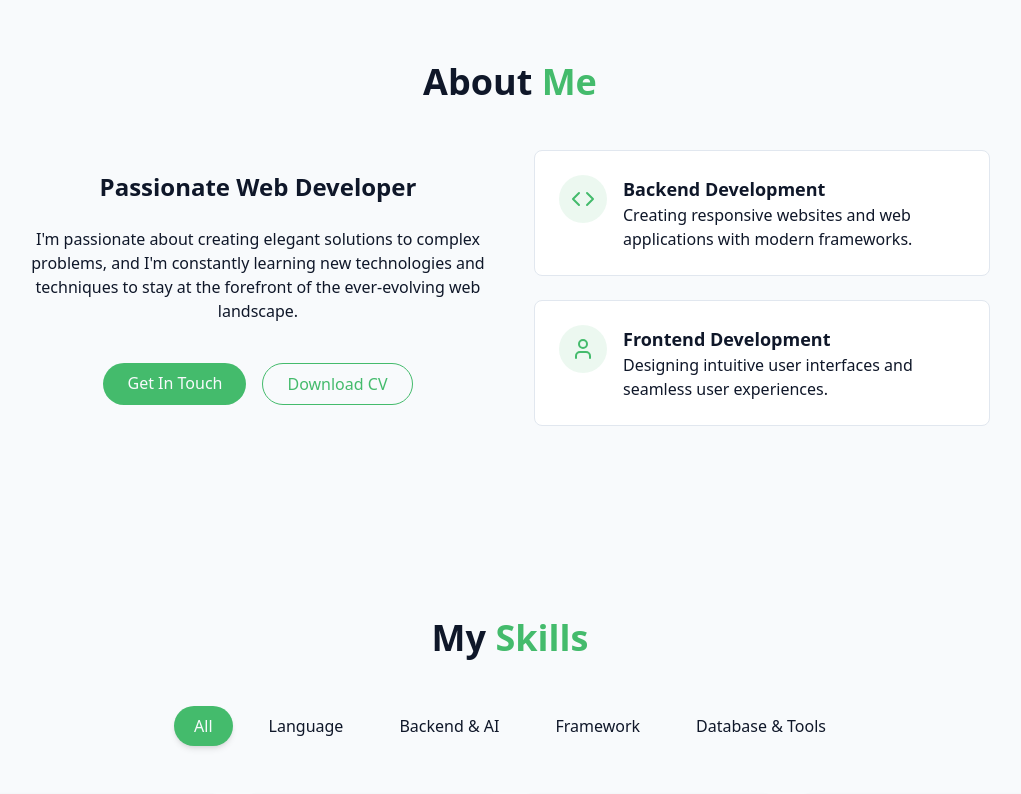
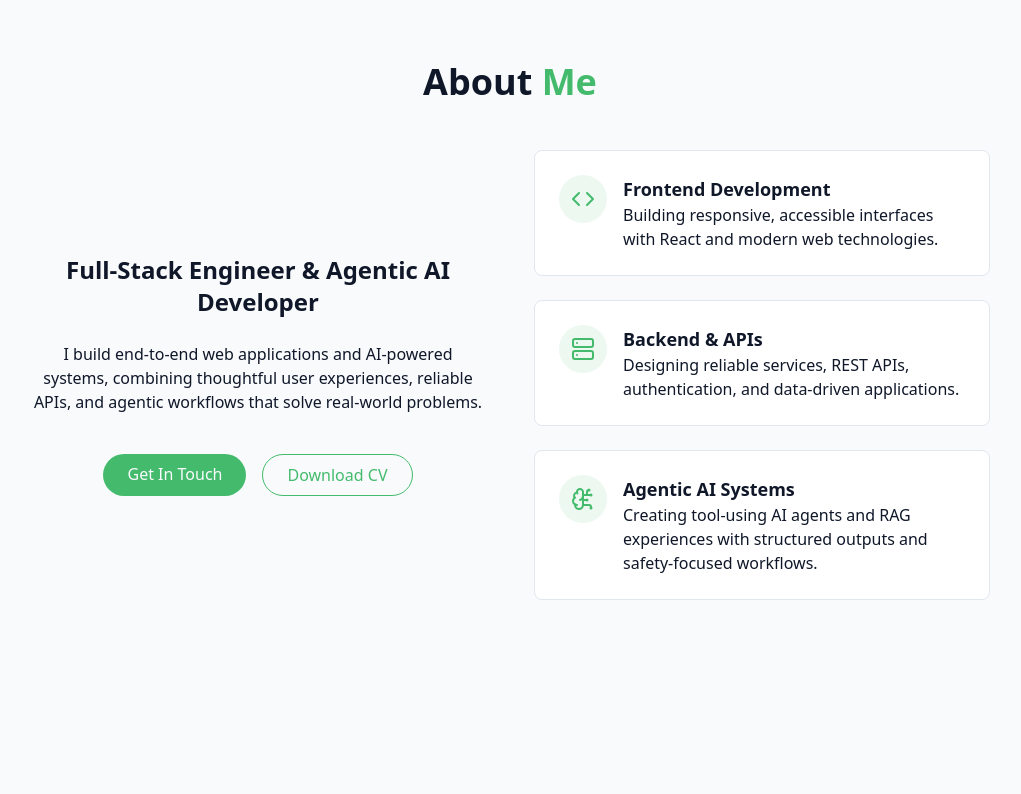
Before and after one commit to Kartikey-Gupta826/Portfolio, a React (Vite) app: page / in a window 1280 px wide. Shown: the part 834-1628 px from the top of the page, without its empty margins (130-1151 px from the left). Built offline with nearby package versions, Linux system fonts and the light colour scheme.

Commit message:
change content

```diff
--- a/src/components/AboutSection.jsx
+++ b/src/components/AboutSection.jsx
@@ -1,4 +1,4 @@
-import { Briefcase, Code, User } from "lucide-react";
+import { BrainCircuit, Code, Server } from "lucide-react";
 
 export const AboutSection = () => {
   return (
@@ -11,14 +11,13 @@ export const AboutSection = () => {
         <div className="grid grid-cols-1 md:grid-cols-2 gap-12 items-center">
           <div className="space-y-6">
             <h3 className="text-2xl font-semibold">
-              Passionate Web Developer
+              Full-Stack Engineer &amp; Agentic AI Developer
             </h3>
 
             <p className="text-muted-foreground">
-              I'm passionate about creating elegant solutions to complex
-              problems, and I'm constantly learning new technologies and
-              techniques to stay at the forefront of the ever-evolving web
-              landscape.
+              I build end-to-end web applications and AI-powered systems,
+              combining thoughtful user experiences, reliable APIs, and
+              agentic workflows that solve real-world problems.
             </p>
 
             <div className="flex flex-col sm:flex-row gap-4 pt-4 justify-center">
@@ -45,10 +44,10 @@ export const AboutSection = () => {
                   <Code className="h-6 w-6 text-primary" />
                 </div>
                 <div className="text-left">
-                  <h4 className="font-semibold text-lg"> Backend Development</h4>
+                  <h4 className="font-semibold text-lg">Frontend Development</h4>
                   <p className="text-muted-foreground">
-                    Creating responsive websites and web applications with
-                    modern frameworks.
+                    Building responsive, accessible interfaces with React and
+                    modern web technologies.
                   </p>
                 </div>
               </div>
@@ -56,13 +55,27 @@ export const AboutSection = () => {
             <div className="bg-card border border-border rounded-lg p-6 card-hover">
               <div className="flex items-start gap-4">
                 <div className="p-3 rounded-full bg-primary/10">
-                  <User className="h-6 w-6 text-primary" />
+                  <Server className="h-6 w-6 text-primary" />
                 </div>
                 <div className="text-left">
-                  <h4 className="font-semibold text-lg">Frontend Development</h4>
+                  <h4 className="font-semibold text-lg">Backend &amp; APIs</h4>
                   <p className="text-muted-foreground">
-                    Designing intuitive user interfaces and seamless user
-                    experiences.
+                    Designing reliable services, REST APIs, authentication,
+                    and data-driven applications.
+                  </p>
+                </div>
+              </div>
+            </div>
+            <div className="bg-card border border-border rounded-lg p-6 card-hover">
+              <div className="flex items-start gap-4">
+                <div className="p-3 rounded-full bg-primary/10">
+                  <BrainCircuit className="h-6 w-6 text-primary" />
+                </div>
+                <div className="text-left">
+                  <h4 className="font-semibold text-lg">Agentic AI Systems</h4>
+                  <p className="text-muted-foreground">
+                    Creating tool-using AI agents and RAG experiences with
+                    structured outputs and safety-focused workflows.
                   </p>
                 </div>
               </div>
--- a/src/components/HeroSection.jsx
+++ b/src/components/HeroSection.jsx
@@ -1,5 +1,3 @@
-import { ArrowDown } from "lucide-react";
-
 export const HeroSection = () => {
   return (
     <section
@@ -9,7 +7,7 @@ export const HeroSection = () => {
       <div className="container max-w-4xl mx-auto text-center z-10">
         <div className="space-y-6">
           <h1 className="text-4xl md:text-6xl font-bold tracking-tight">
-            <span className="opacity-0 animate-fade-in"> Hi, I'm</span>
+            <span className="opacity-0 animate-fade-in"> Hi, I&apos;m</span>
             <span className="text-primary opacity-0 animate-fade-in-delay-1">
               {" "}
               Kartikey
@@ -21,7 +19,8 @@ export const HeroSection = () => {
           </h1>
 
           <p className="text-lg md:text-xl text-muted-foreground max-2-2xl mx-auto opacity-0 animate-fade-in-delay-3">
-            I am a web developer. I am eager to learn new skills.
+            I enjoy the craft of turning ideas into thoughtful web experiences
+            and useful AI.
           </p>
 
           <div className="pt-4 opacity-0 animate-fade-in-delay-4">
```
